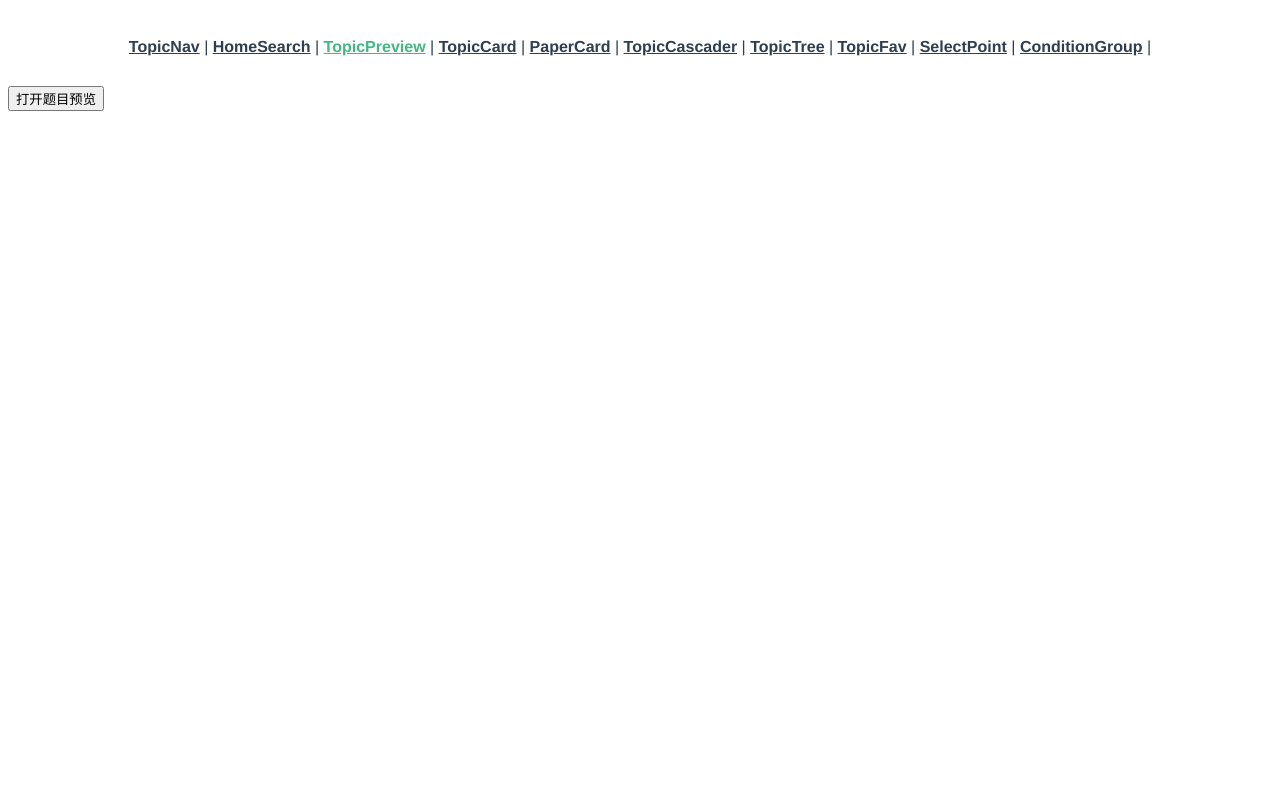
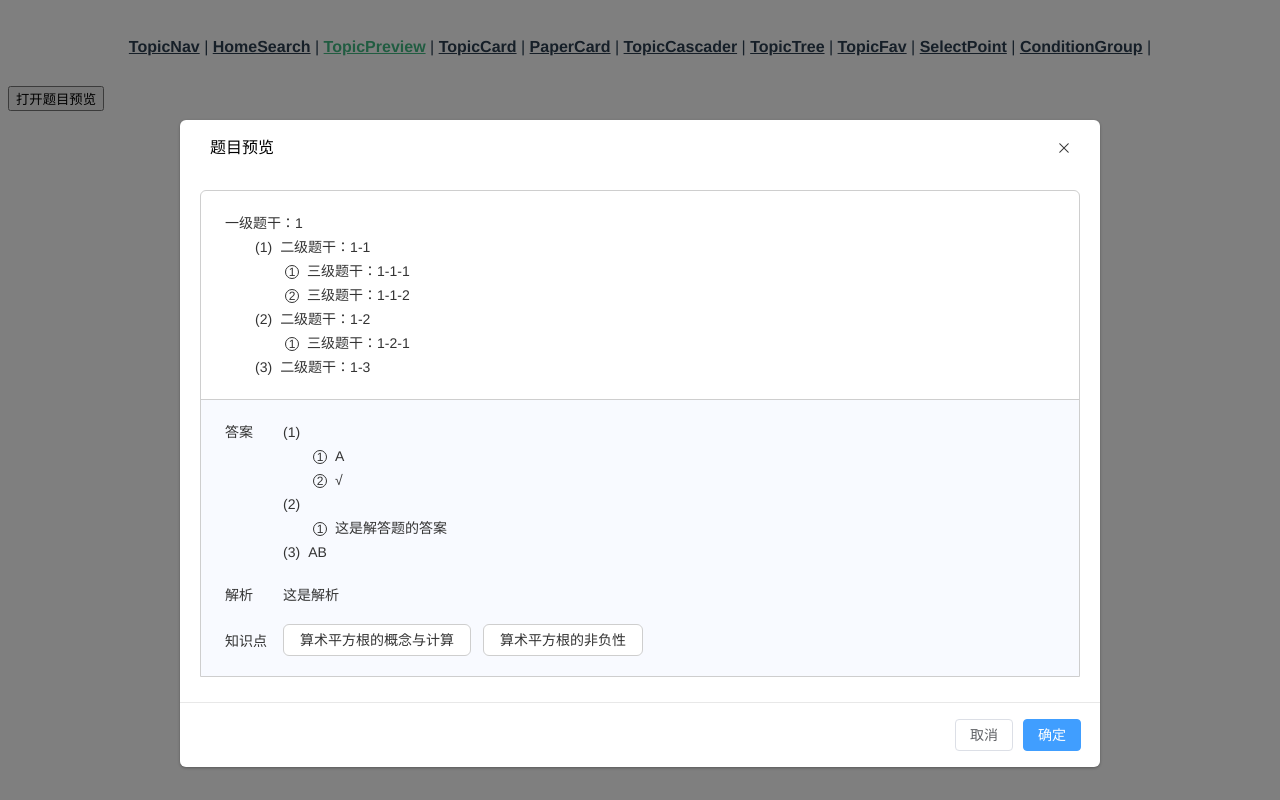
Before and after one commit to xiefangqing/cs, a Vue app: page /c3 in a window 1280 px wide. Built offline with nearby package versions, Linux system fonts and the light colour scheme.

Commit message:
perf: 优化组件

```diff
--- a/src/components/HomeSearch.vue
+++ b/src/components/HomeSearch.vue
@@ -4,7 +4,11 @@
       <el-radio-button label="试题"></el-radio-button>
       <el-radio-button label="试卷"></el-radio-button>
     </el-radio-group>
-    <el-input v-model="searchVal" :placeholder="placeholderText">
+    <el-input
+      v-model="searchVal"
+      :placeholder="placeholderText"
+      @keydown.native.enter="search"
+    >
       <el-button @click="search" slot="append"></el-button>
     </el-input>
   </div>
--- a/src/components/PaperCard.vue
+++ b/src/components/PaperCard.vue
@@ -49,7 +49,7 @@
           >划题标注</el-button
         >
         <el-button v-if="showFav" @click="favPaper" type="text">{{
-          data.fav ? '已收藏' : '收藏'
+          isFav ? '已收藏' : '收藏'
         }}</el-button>
         <el-button v-if="showAnalyse" @click="analysePaper" type="text"
           >试卷分析</el-button
@@ -59,13 +59,19 @@
         >
       </el-button-group>
     </div>
+    <topic-fav v-model="showFavDialog"></topic-fav>
   </el-card>
 </template>
 
 <script>
-// 题目内容、答案、解析都是富文本
+// TODO: 图标；按钮循环出来，数据外面传进；试卷分析、下载弹窗
+import TopicFav from '@/components/TopicFav.vue';
+
 export default {
   name: 'PaperCard',
+  components: {
+    TopicFav
+  },
   props: {
     // 试卷数据
     data: Object,
@@ -87,7 +93,9 @@ export default {
       showDownload: this.btns.includes('d'),
       showEdit: this.btns.includes('t'),
       showCopy: this.btns.includes('c'),
-      showShare: this.btns.includes('s')
+      showShare: this.btns.includes('s'),
+      isFav: this.data.fav,
+      showFavDialog: false
     };
   },
   computed: {
@@ -96,6 +104,7 @@ export default {
       const [y, m, d] = this.data.update_time.split('-');
       return new Date(+y, m - 1, +d + 3) > new Date();
     },
+    // 水波球颜色变化
     ballColor() {
       return {
         simple: this.data.level === '简单',
@@ -119,7 +128,12 @@ export default {
       console.log('唤出分享弹框');
     },
     favPaper() {
-      console.log('唤出收藏弹窗');
+      if (this.isFav) {
+        this.$message.warning('已取消收藏！');
+      } else {
+        this.showFavDialog = true;
+      }
+      this.isFav = !this.isFav;
     },
     analysePaper() {
       console.log('唤出试卷分析弹窗');
@@ -137,8 +151,11 @@ export default {
 };
 </script>
 
-<style lang="scss" scoped>
-::v-deep() {
+<style lang="scss">
+.paper-card {
+  margin-bottom: 16px;
+  position: relative;
+
   .el-card__body,
   .el-card__header {
     padding: 0;
@@ -147,11 +164,6 @@ export default {
   .el-card__header {
     border-bottom: 1px solid #e8e8e8;
   }
-}
-
-.paper-card {
-  margin-bottom: 16px;
-  position: relative;
 
   .new {
     position: absolute;
--- a/src/components/TopicCard.vue
+++ b/src/components/TopicCard.vue
@@ -1,7 +1,8 @@
 <template>
   <el-card class="topic-card">
     <div v-if="showNewFlag" class="new">New</div>
-    <div slot="header" class="header">
+    <template #header>
+      <div class="header" @click="isAnaly = !isAnaly">
         <div class="order">{{ idx }}.</div>
         <div class="topic">
           <div class="title">
@@ -26,11 +27,10 @@
               <el-tag v-if="data.my_resources" type="success">我的资源</el-tag>
             </div>
           </div>
-        <div class="content">
-          2021年5月18日上午，江苏省人民政府召开新闻发布会，公布了全省最新人口数据，其中连云港市的常住人口约为人，把“”用科学记数法表示为
+          <div class="content" v-html="data.content"></div>
         </div>
       </div>
-    </div>
+    </template>
     <div class="footer">
       <div class="points">
         <template v-if="data.points.length <= 3">
@@ -102,13 +102,11 @@
     <div class="analy" v-show="isAnaly">
       <div>
         <span class="label">答　案</span>
-        <span>C</span>
+        <span v-html="getAnswer"></span>
       </div>
       <div>
         <span class="label">解　析</span>
-        <span
-          >用科学记数法表示较大的数时，一般形式为，其中，为整数，且比原来的整数位数少，据此判断即可</span
-        >
+        <span v-html="data.hint"></span>
       </div>
       <div class="points">
         <span class="label">知识点</span>
@@ -121,13 +119,19 @@
         <span>{{ data.id }}</span>
       </div>
     </div>
+    <topic-fav v-model="showFavDialog"></topic-fav>
   </el-card>
 </template>
 
 <script>
-// 题目内容、答案、解析都是富文本
+// TODO: 图标；按钮循环出来，数据外面传进
+import TopicFav from '@/components/TopicFav.vue';
+
 export default {
   name: 'TopicCard',
+  components: {
+    TopicFav
+  },
   props: {
     // 题目数据
     data: Object,
@@ -162,7 +166,8 @@ export default {
       isFav: this.data.fav,
       isAnaly: false,
       isShare: this.data.shared,
-      isBasket: false
+      isBasket: false,
+      showFavDialog: false
     };
   },
   computed: {
@@ -170,13 +175,21 @@ export default {
     showNewFlag() {
       const [y, m, d] = this.data.update_time.split('-');
       return new Date(+y, m - 1, +d + 3) > new Date();
+    },
+    // 根据答案类型返回
+    getAnswer() {
+      return this.data.answer.join(',');
     }
   },
   methods: {
     // 点击收藏按钮
     clickFav() {
-      this.isFav = true;
-      console.log('唤出收藏弹窗');
+      if (this.isFav) {
+        this.$message.warning('已取消收藏！');
+      } else {
+        this.showFavDialog = true;
+      }
+      this.isFav = !this.isFav;
     },
     // 点击相似题/换题
     clickSimilar() {
@@ -212,8 +225,13 @@ export default {
 };
 </script>
 
-<style lang="scss" scoped>
-::v-deep() {
+<style lang="scss">
+.topic-card {
+  border: 1px solid #e8e8e8;
+  border-radius: 4px;
+  margin-bottom: 16px;
+  position: relative;
+
   .el-card__body,
   .el-card__header {
     padding: 0;
@@ -222,13 +240,6 @@ export default {
   .el-card__header {
     border-bottom: 1px solid #e8e8e8;
   }
-}
-
-.topic-card {
-  border: 1px solid #e8e8e8;
-  border-radius: 4px;
-  margin-bottom: 16px;
-  position: relative;
 
   .new {
     position: absolute;
--- a/src/components/TopicNav.vue
+++ b/src/components/TopicNav.vue
@@ -6,10 +6,18 @@
     @end="topicDragEnd"
   >
     <div class="topic-item" v-for="(item, index) in topicList" :key="item.id">
-      <div class="topic-title" @click="toggleNavDisplay(item)">
-        {{ toChineseNumber(index + 1) }}、{{ item.name }}
+      <div class="topic-title" @dblclick="editTitle(item)">
+        {{ toChineseNumber(index + 1) }}、
+        <span v-if="!item.isEdit">{{ item.name }}</span>
+        <el-input
+          v-else
+          v-model="item.name"
+          @blur="item.isEdit = false"
+          @keydown.native.enter="item.isEdit = false"
+          ref="inp"
+        ></el-input>
       </div>
-      <el-collapse-transition>
+      <!-- <el-collapse-transition> -->
       <draggable
         class="topic-nav"
         v-show="item.isActive"
@@ -26,7 +34,7 @@
           {{ getIndex(index, index2) }}
         </span>
       </draggable>
-      </el-collapse-transition>
+      <!-- </el-collapse-transition> -->
     </div>
   </draggable>
 </template>
@@ -70,9 +78,16 @@ export default {
     }
   },
   methods: {
-    toggleNavDisplay(item) {
-      item.isActive = !item.isActive;
+    // 编辑标题
+    editTitle(item) {
+      this.$set(item, 'isEdit', true);
+      this.$nextTick(() => {
+        this.$refs.inp[0].focus();
+      });
     },
+    // toggleNavDisplay(item) {
+    //   item.isActive = !item.isActive;
+    // },
     // 点击数字导航
     handleNumClick(item) {
       this.$emit('nav', item);
@@ -99,8 +114,32 @@ export default {
       if (!Number.isInteger(n) && n < 0) {
         throw Error('请输入自然数');
       }
-      const digits = [ '零', '一', '二', '三', '四', '五', '六', '七', '八', '九' ];
-      const positions = [ '', '十', '百', '千', '万', '十万', '百万', '千万', '亿', '十亿', '百亿', '千亿' ];
+      const digits = [
+        '零',
+        '一',
+        '二',
+        '三',
+        '四',
+        '五',
+        '六',
+        '七',
+        '八',
+        '九'
+      ];
+      const positions = [
+        '',
+        '十',
+        '百',
+        '千',
+        '万',
+        '十万',
+        '百万',
+        '千万',
+        '亿',
+        '十亿',
+        '百亿',
+        '千亿'
+      ];
       const charArray = String(n).split('');
       let result = '';
       let prevIsZero = false;
@@ -126,7 +165,7 @@ export default {
 };
 </script>
 
-<style lang="scss" scoped>
+<style lang="scss">
 $--title-color: #333;
 $--number-color: #666;
 $--number-border-color: #e8e8e8;
@@ -143,8 +182,12 @@ $--topic-dragging-color: blue;
   }
 
   &-title {
+    display: flex;
     color: $--title-color;
     padding-bottom: 16px;
+    .el-input__inner {
+      height: 32px;
+    }
   }
 
   &-nav {
@@ -176,7 +219,7 @@ $--topic-dragging-color: blue;
 }
 
 // 展开收起过渡效果
-.collapse-transition {
-  transition: all 0.3s ease-in-out;
-}
+// .collapse-transition {
+//   transition: all 0.3s ease-in-out;
+// }
 </style>
--- a/src/components/TopicPreview.vue
+++ b/src/components/TopicPreview.vue
@@ -2,24 +2,24 @@
   <el-dialog
     title="题目预览"
     :visible.sync="dialogVisible"
-    @close="closeDialog"
+    custom-class="preveiw-dialog"
   >
     <div class="problem">
-      <div>{{ data.struct_question.content }}</div>
+      <div v-html="data.struct_question.content"></div>
       <div
         style="margin-left: 30px"
         v-for="(item, index) in data.struct_question.questions"
         :key="index"
       >
         <span class="answer-order">({{ index + 1 }})</span>
-        <span class="answer-content">{{ item.content }}</span>
+        <span class="answer-content" v-html="item.content"></span>
         <div
           style="margin-left: 30px"
           v-for="(item2, index2) in item.questions"
           :key="index2"
         >
           <span class="answer-order circle">{{ index2 + 1 }}</span>
-          <span class="answer-content">{{ item2.content }}</span>
+          <span class="answer-content" v-html="item2.content"></span>
         </div>
       </div>
     </div>
@@ -31,21 +31,24 @@
           :key="index"
         >
           <span class="answer-order">({{ index + 1 }})</span>
-          <span class="answer-content">{{ getAnswer(item.answers) }}</span>
+          <span class="answer-content" v-html="getAnswer(item.answers)"></span>
           <div
             style="margin-left: 30px"
             v-for="(item2, index2) in item.questions"
             :key="index2"
           >
             <span class="answer-order circle">{{ index2 + 1 }}</span>
-            <span class="answer-content">{{ getAnswer(item2.answers) }}</span>
+            <span
+              class="answer-content"
+              v-html="getAnswer(item2.answers)"
+            ></span>
           </div>
         </div>
       </div>
     </div>
     <div class="analyse">
       <div class="label">解析</div>
-      <div class="hint">{{ data.struct_question.hint }}</div>
+      <div class="hint" v-html="data.struct_question.hint"></div>
     </div>
     <div class="point">
       <div class="label">知识点</div>
@@ -58,36 +61,41 @@
         >
       </div>
     </div>
-    <span slot="footer" class="dialog-footer">
-      <el-button @click="closeDialog">取消</el-button>
-      <el-button type="primary" @click="closeDialog">确定</el-button>
-    </span>
+    <template #footer>
+      <el-button @click="dialogVisible = false">取消</el-button>
+      <el-button type="primary" @click="dialogVisible = false">确定</el-button>
+    </template>
   </el-dialog>
 </template>
 
 <script>
-// TODO：等富文本解析做好了，content、answer_res字段渲染用v-html
 export default {
   name: 'TopicPreview',
+  model: {
+    prop: 'show',
+    event: 'dialog-visible'
+  },
   props: {
+    // 预览数据
     data: Object,
-    show: Boolean
+    // 控制dialog显示隐藏
+    show: {
+      type: Boolean,
+      default: false
+    }
   },
-  data() {
-    return {
-      dialogVisible: this.show
-    };
-  },
-  watch: {
-    show(newVal) {
-      this.dialogVisible = newVal;
+  computed: {
+    dialogVisible: {
+      get() {
+        return this.show;
+      },
+      set(val) {
+        this.$emit('dialog-visible', val);
+      }
     }
   },
   methods: {
-    closeDialog() {
-      this.dialogVisible = false;
-      this.$emit('update:show', false);
-    },
+    // 根据答案类型返回
     getAnswer(answers) {
       if (!answers.length) return;
       const { answer_type, answer_res } = answers[0];
@@ -95,7 +103,7 @@ export default {
       if (answer_type === 3) {
         return answer_res[0] === '1' ? '√' : 'X';
       } else if ([4, 5].includes(answer_type)) {
-        return `答案：${answer_res[0]}`;
+        return answer_res[0];
       } else {
         return answer_res.join('');
       }
@@ -104,12 +112,12 @@ export default {
 };
 </script>
 
-<style lang="scss" scoped>
-::v-deep() .el-dialog {
+<style lang="scss">
+.preveiw-dialog {
   width: 920px;
-  border-radius: 6px 6px 6px 6px;
+  border-radius: 6px;
 
-  &__header {
+  .el-dialog__header {
     padding: 16px 30px 0;
 
     .el-dialog__title {
@@ -128,7 +136,7 @@ export default {
     }
   }
 
-  &__body {
+  .el-dialog__body {
     max-height: 550px;
     border: 1px solid #cecece;
     border-radius: 6px 6px 0 0;
@@ -195,11 +203,11 @@ export default {
     }
   }
 
-  &__footer {
+  .el-dialog__footer {
     border-top: 1px solid #e8e8e8;
     padding: 16px 19px;
 
-    .dialog-footer > button {
+    > button {
       width: 58px;
       height: 32px;
       padding: 0;
--- a/src/components/TopicTree.vue
+++ b/src/components/TopicTree.vue
@@ -398,6 +398,7 @@
 </template>
 
 <script>
+// TODO: 把作答方式和答案再做成组件
 export default {
   name: 'TopicTree',
   data() {
--- a/src/views/C10.vue
+++ b/src/views/C10.vue
@@ -15,21 +15,23 @@ export default {
   data() {
     let key1 = 1000;
     let key2 = 2000;
+    let key3 = 3000;
     return {
       testProps: {
-        // bodyStyle: { padding: '25px' }
+        // bodyStyle: { padding: '25px' },
+        // plain: true,
         data: [
           {
             name: '来源',
             radio: key1,
-            isTag: true,
+            // isTag: true,
+            // options: [
+            //   { key: key1++, value: '全部' },
+            //   { key: key1++, value: '平台题库' },
+            //   { key: key1++, value: '校本题库' },
+            //   { key: key1++, value: '个人题库' }
+            // ],
             options: [
-              { key: key1++, value: '全部' },
-              { key: key1++, value: '平台题库' },
-              { key: key1++, value: '校本题库' },
-              { key: key1++, value: '个人题库' }
-            ],
-            options2: [
               { key: key1++, value: '王青老师' },
               { key: key1++, value: '开老师' },
               { key: key1++, value: '于环' }
@@ -43,6 +45,50 @@ export default {
               { key: key2++, value: '单选题' },
               { key: key2++, value: '多选题' }
             ]
+          },
+          {
+            name: '更多',
+            options: [
+              {
+                name: '地区',
+                selectVal: '全部',
+                options: [
+                  {
+                    value: '选项1',
+                    label: '黄金糕'
+                  },
+                  {
+                    value: '选项2',
+                    label: '双皮奶'
+                  }
+                ]
+              },
+              {
+                name: '年份',
+                selectVal: '全部',
+                options: [
+                  {
+                    value: '选项1',
+                    label: '黄金糕'
+                  },
+                  {
+                    value: '选项2',
+                    label: '双皮奶'
+                  }
+                ]
+              }
+            ]
+          },
+          {
+            name: '过滤',
+            radio: key3,
+            checkboxVal: [],
+            options: [
+              { key: key3++, value: '我已组卷' },
+              { key: key3++, value: '本年级已组卷' },
+              { key: key3++, value: '我已布置作业' },
+              { key: key3++, value: '本年级已布置作业' }
+            ]
           }
         ]
       }
--- a/src/views/c3.vue
+++ b/src/views/c3.vue
@@ -1,7 +1,7 @@
 <template>
   <div class="c3">
     <button @click="dialogVisible = true">打开题目预览</button>
-    <topic-preview :show.sync="dialogVisible" :data="previewData" />
+    <topic-preview v-model="dialogVisible" :data="previewData"></topic-preview>
   </div>
 </template>
 
@@ -15,7 +15,7 @@ export default {
   },
   data() {
     return {
-      dialogVisible: false,
+      dialogVisible: true,
       previewData: {}
     };
   },
@@ -187,18 +187,18 @@ export default {
     this.previewData = data;
   },
   methods: {
-    // 树形转扁平
-    treeToList(tree, level = 0) {
-      let res = [];
-      for (const item of tree) {
-        const { questions, ...i } = item;
-        if (questions && questions.length) {
-          res = res.concat(this.treeToList(questions, level + 1));
-        }
-        res.push({ ...i, level });
-      }
-      return res;
-    }
+    // TODO: 树形转扁平实现尝试
+    // treeToList(tree, level = 0) {
+    //   let res = [];
+    //   for (const item of tree) {
+    //     const { questions, ...i } = item;
+    //     if (questions && questions.length) {
+    //       res = res.concat(this.treeToList(questions, level + 1));
+    //     }
+    //     res.push({ ...i, level });
+    //   }
+    //   return res;
+    // }
   }
 };
 </script>
--- a/src/views/c4.vue
+++ b/src/views/c4.vue
@@ -5,7 +5,7 @@
       :key="item.id"
       :data="item"
       :idx="index + 1"
-      :btns="['e','d','x','f', 's', 'a', 'b']"
+      :btns="['e', 'd', 'x', 'f', 's', 'a', 'b']"
       @open-similar="openSimilar"
       @open-basket="openBasket"
       @open-rewrite="openRewrite"
@@ -41,8 +41,9 @@ export default {
           shared: true,
           my_resources: true,
           answer: ['B'],
-          hint: '解析',
-          update_time: '2022-8-2',
+          update_time: '2022-8-11',
+          hint: '<strong>富文本解析</strong>',
+          content: '<p><strong>富文本</strong>题目</p>',
           points: [
             { id: 1, name: '用科学计数法表示绝对值大于10的数' },
             { id: 2, name: '实际问题与一元二次方程' },
@@ -65,7 +66,8 @@ export default {
           my_resources: true,
           update_time: '2022-7-28',
           answer: ['B', 'A'],
-          hint: '解析',
+          hint: '<strong>富文本解析</strong>',
+          content: '<p><strong>富文本</strong>题目</p>',
           points: [
             { id: 1, name: '垂线的认识' },
             { id: 2, name: '全等三角形的性质' }
--- a/src/views/c5.vue
+++ b/src/views/c5.vue
@@ -27,7 +27,7 @@ export default {
           position: '平阳',
           type: '期中考试',
           topic_num: 30,
-          update_time: '2022-8-2',
+          update_time: '2022-8-11',
           paper_name: '全国统一大卷',
           level: '中等',
           download_num: 9284,
```
Also changed, not shown: src/components/ConditionGroup.vue (+69 -72 lines). Lines whose indentation alone changed are shown as unchanged.
